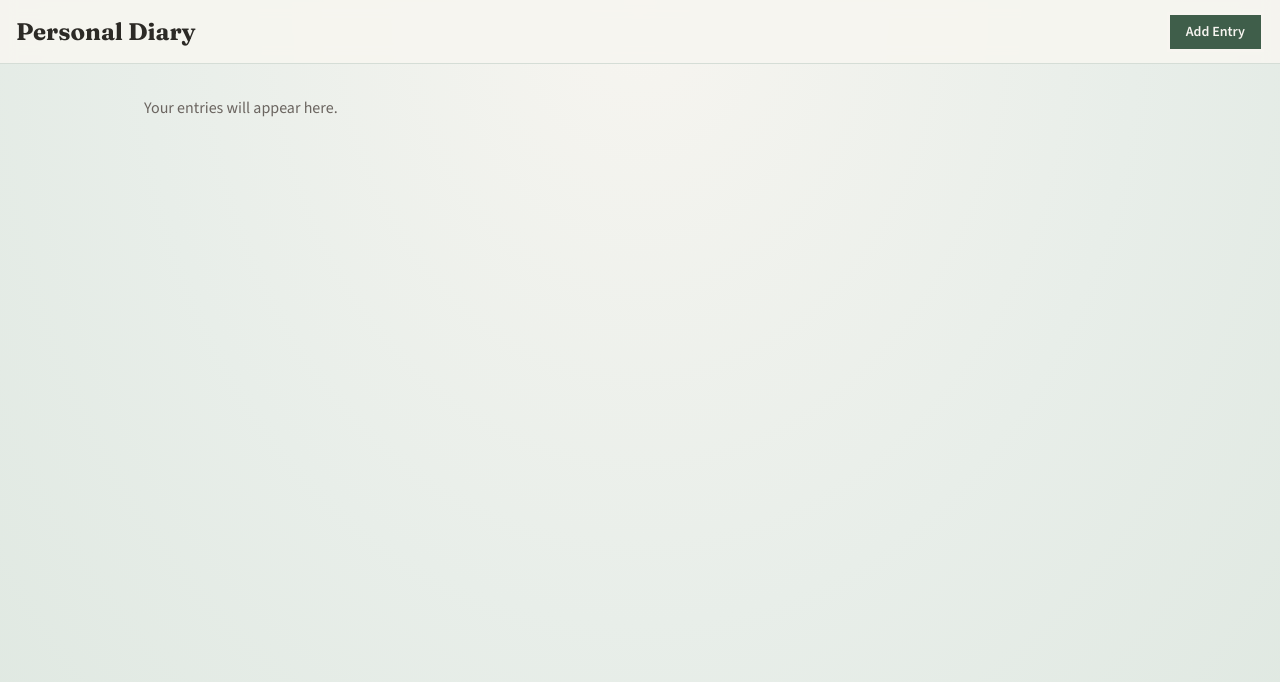
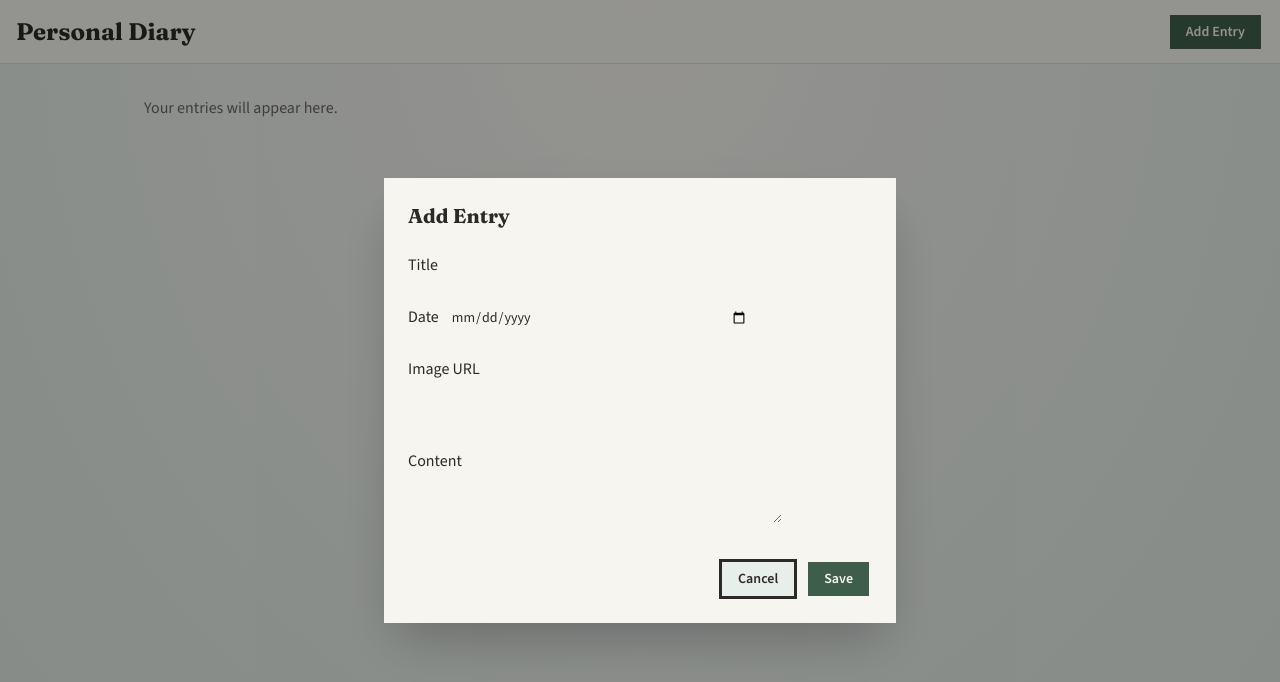
Before and after one commit to Kikanmened/personal-diary, a React (Vite) app: page / in a window 1280 px wide. Both pictures are taken after a click on the button "Add Entry". Shown: the top 682 px of the page. Built offline with nearby package versions, Linux system fonts and the light colour scheme.

Commit message:
feat: add entry button and validated add form modal

```diff
--- a/src/App.jsx
+++ b/src/App.jsx
@@ -1,19 +1,14 @@
+import Header from './components/Header'
+import AddEntryForm from './components/AddEntryForm'
+
 export default function App() {
   return (
     <div className="min-h-screen">
-      <header className="navbar bg-base-100/90 backdrop-blur sticky top-0 z-20 border-b border-base-300 px-4">
-        <div className="flex-1">
-          <h1 className="font-display text-2xl font-bold">Personal Diary</h1>
-        </div>
-        <div className="flex-none">
-          <button type="button" className="btn btn-primary">
-            Add Entry
-          </button>
-        </div>
-      </header>
+      <Header />
       <main className="mx-auto max-w-5xl px-4 py-8">
         <p className="text-secondary">Your entries will appear here.</p>
       </main>
+      <AddEntryForm />
     </div>
   )
 }
--- /dev/null
+++ b/src/components/AddEntryForm.jsx
@@ -0,0 +1,96 @@
+import { useState, useEffect } from 'react'
+import { useEntries } from '../context/EntriesContext'
+
+export default function AddEntryForm() {
+  const {
+    showAddEntryForm,
+    setShowAddEntryForm,
+    addEntry,
+    error,
+    clearError,
+  } = useEntries()
+
+  const [title, setTitle] = useState('')
+  const [date, setDate] = useState('')
+  const [imageURL, setImageURL] = useState('')
+  const [content, setContent] = useState('')
+
+  useEffect(() => {
+    if (!showAddEntryForm) {
+      setTitle('')
+      setDate('')
+      setImageURL('')
+      setContent('')
+    }
+  }, [showAddEntryForm])
+
+  if (!showAddEntryForm) return null
+
+  function handleClose() {
+    clearError()
+    setShowAddEntryForm(false)
+  }
+
+  function handleSubmit(e) {
+    e.preventDefault()
+    addEntry({ title, date, imageURL, content })
+  }
+
+  return (
+    <dialog className="modal modal-open">
+      <div className="modal-box">
+        <h2 className="font-display text-xl font-bold mb-4">Add Entry</h2>
+        {error ? <div className="alert alert-error mb-3">{error}</div> : null}
+        <form onSubmit={handleSubmit} className="flex flex-col gap-3">
+          <label className="form-control">
+            <span className="label-text">Title</span>
+            <input
+              className="input input-bordered"
+              value={title}
+              onChange={(e) => setTitle(e.target.value)}
+            />
+          </label>
+          <label className="form-control">
+            <span className="label-text">Date</span>
+            <input
+              type="date"
+              className="input input-bordered"
+              value={date}
+              onChange={(e) => setDate(e.target.value)}
+            />
+          </label>
+          <label className="form-control">
+            <span className="label-text">Image URL</span>
+            <input
+              className="input input-bordered"
+              value={imageURL}
+              onChange={(e) => setImageURL(e.target.value)}
+            />
+          </label>
+          <label className="form-control">
+            <span className="label-text">Content</span>
+            <textarea
+              className="textarea textarea-bordered"
+              rows={5}
+              value={content}
+              onChange={(e) => setContent(e.target.value)}
+            />
+          </label>
+          <div className="modal-action">
+            <button type="button" className="btn" onClick={handleClose}>
+              Cancel
+            </button>
+            <button type="submit" className="btn btn-primary">
+              Save
+            </button>
+          </div>
+        </form>
+      </div>
+      <form method="dialog" className="modal-backdrop">
+        <button type="button" onClick={handleClose}>
+          close
+        </button>
+      </form>
+    </dialog>
+  )
+}
--- /dev/null
+++ b/src/components/EntryBtn.jsx
@@ -0,0 +1,17 @@
+import { useEntries } from '../context/EntriesContext'
+
+export default function EntryBtn() {
+  const { setShowAddEntryForm, clearError, setEntry } = useEntries()
+
+  function handleClick() {
+    clearError()
+    setEntry({ title: '', date: '', imageURL: '', content: '' })
+    setShowAddEntryForm(true)
+  }
+
+  return (
+    <button type="button" className="btn btn-primary" onClick={handleClick}>
+      Add Entry
+    </button>
+  )
+}
--- /dev/null
+++ b/src/components/Header.jsx
@@ -0,0 +1,14 @@
+import EntryBtn from './EntryBtn'
+
+export default function Header() {
+  return (
+    <header className="navbar bg-base-100/90 backdrop-blur sticky top-0 z-20 border-b border-base-300 px-4">
+      <div className="flex-1">
+        <h1 className="font-display text-2xl font-bold">Personal Diary</h1>
+      </div>
+      <div className="flex-none">
+        <EntryBtn />
+      </div>
+    </header>
+  )
+}
```
